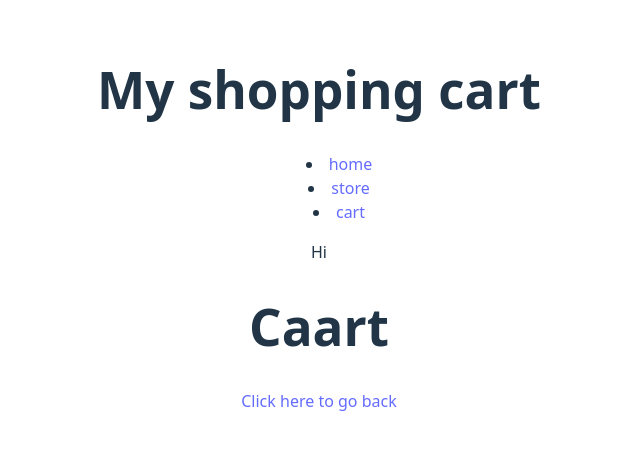
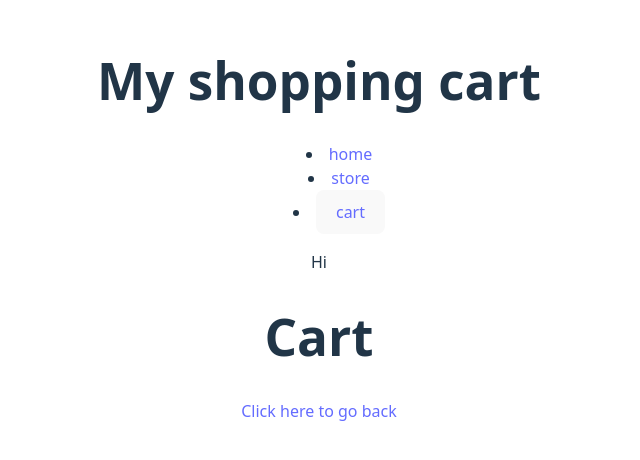
Before and after one commit to smkakitani/odin-shopping-cart, a React (Vite) app: page /cart in a window 1280 px wide. Shown: the part 180-640 px from the top of the page, without its empty margins (321-961 px from the left). Built offline with nearby package versions, Linux system fonts and the light colour scheme.

Commit message:
add tests for cart view

```diff
--- a/src/app/App.jsx
+++ b/src/app/App.jsx
@@ -1,13 +1,14 @@
-import { Link, NavLink, Outlet } from 'react-router';
-// import { useParams } from 'react-router';
-// import Home from '../components/Home';
-// import Store from '../components/Store';
-// import Cart from '../components/Cart';
-
-import NavBar from '../components/NavBar';
+import { Outlet } from 'react-router';
+import { createPortal } from 'react-dom';
 import { useState } from 'react';
 
+// Component
+import NavBar from '../components/NavBar';
+import { CartView } from '../components/Cart';
+
+// Style
 import '../styles/App.css';
+
 
 
 const mockData = {
@@ -33,14 +34,22 @@ const createTestingProducts = () => {
 };
 
 
+// Main App
 const App = () => {
   const [products, setProducts] = useState(createTestingProducts);
+  const [showCart, setShowCart] = useState(false); // state for CartView
   const [cart, setCart] = useState({
     total: 0,
     items: [],
   });
 
+  function handleMouseOverCart() {
+    setShowCart(true);
+  };
 
+  function handleMouseOutCart() {
+    setShowCart(false);
+  };
 
   function onDecreaseProduct(productId) {
     setProducts(products.map(p => {
@@ -88,7 +97,14 @@ const App = () => {
   return (
     <>
       <h1>My shopping cart</h1>
-      <NavBar />
+      <NavBar
+        onMouseOverCart={handleMouseOverCart}
+        onMouseOutCart={handleMouseOutCart}
+      />
+      {showCart && createPortal(
+        <CartView cart={cart}/>,
+        document.body
+      )}
       <p>
         Hi
       </p>
@@ -104,6 +120,6 @@ const App = () => {
       </main>
     </>
   )
-}
+};
 
 export default App;
--- a/src/app/routes.jsx
+++ b/src/app/routes.jsx
@@ -2,7 +2,7 @@ import App from "./App";
 import ErrorPage from "../components/ErrorPage";
 // import NavBar from "../components/NavBar";
 import Home from "../components/Home";
-import Cart from "../components/Cart";
+import { Cart } from "../components/Cart";
 import Store from "../components/Store";
 
 
--- a/src/components/Cart.jsx
+++ b/src/components/Cart.jsx
@@ -1,12 +1,13 @@
-import { Link, useOutletContext } from "react-router";
+import PropTypes from "prop-types";
+import { Link, /* useOutletContext */ } from "react-router";
 
 
 
-const CartOnHover = () => {
-  const [ cart ] = useOutletContext();
+const CartView = ({ cart }) => {
+  // const [ ...cart ] = useOutletContext();
 
   return (
-    <dialog id="cart-view">
+    <dialog id="cart-view" style={{ display: 'flex' }}>
       <h3>My cart</h3>
       <ul>
         {cart.items.map(item => (
@@ -24,14 +25,21 @@ const CartOnHover = () => {
   );
 };
 
+CartView.propTypes = {
+  cart: PropTypes.object,
+}
+
+
+
+
 const Cart = () => {
   return (
     <div>
-      <h1>Caart</h1>
+      <h1>Cart</h1>
       <Link to="/">Click here to go back</Link>
 
     </div>
   );
 };
 
-export default Cart;
+export { Cart, CartView };
--- a/src/components/NavBar.jsx
+++ b/src/components/NavBar.jsx
@@ -1,29 +1,40 @@
-import { Link, NavLink } from 'react-router';
+import PropTypes from 'prop-types';
+import { NavLink } from 'react-router';
 
 
-const NavBar = () => {
+const NavBar = ({ onMouseOverCart, onMouseOutCart }) => {
   const menuLink = [ 'home', 'store', 'cart' ];
 
   return (
     <nav>
         <menu>
           {menuLink.map((item) => (
-            <li key={item}>
-              <NavLink
-              to={item}
-              onMouseOver={() => console.log('mouse on' + item)}
-
-              >
-                {item}
-              </NavLink>
+            <li key={item} >
+              {item === 'cart' ? (
+                <button>
+                  <NavLink
+                    to={item}
+                    onMouseOver={onMouseOverCart}
+                    onMouseOut={onMouseOutCart}
+                  >
+                    {item}
+                  </NavLink>
+                </button>
+              ) : (
+                <NavLink to={item}>
+                  {item}
+                </NavLink>
+              )}
             </li>
           ))}
-          {/* <NavLink to="home">Home</NavLink>
-          <NavLink to="store">Store</NavLink>
-          <NavLink to="cart">Cart</NavLink> */}
         </menu>
     </nav>
   );
 };
 
+NavBar.propTypes = {
+  onMouseOverCart: PropTypes.func,
+  onMouseOutCart: PropTypes.func,
+}
+
 export default NavBar;
```
Also changed, not shown: 2 other files (tests, documents, lock files or other folders).
